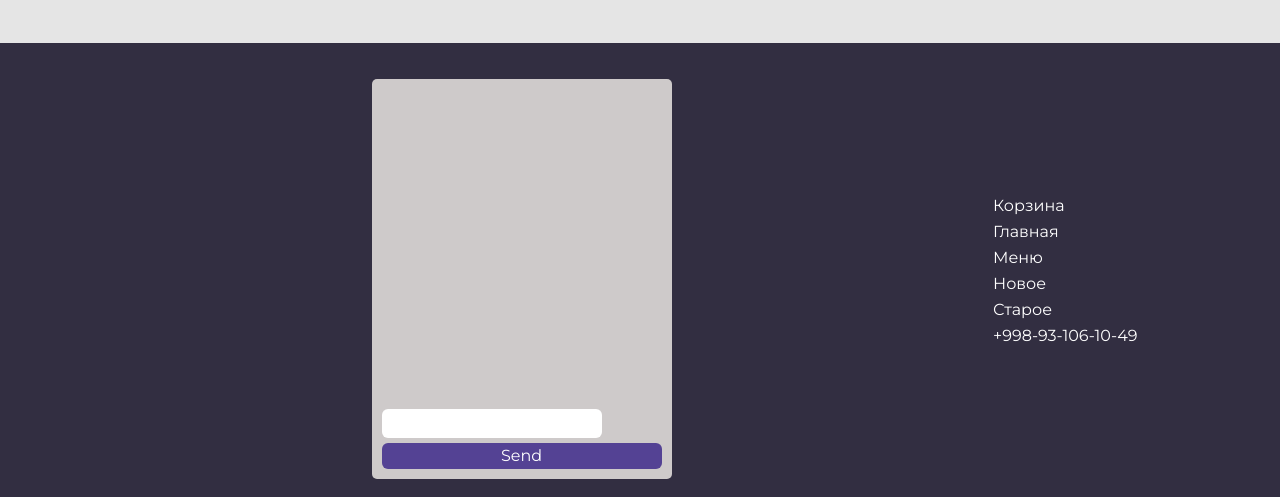
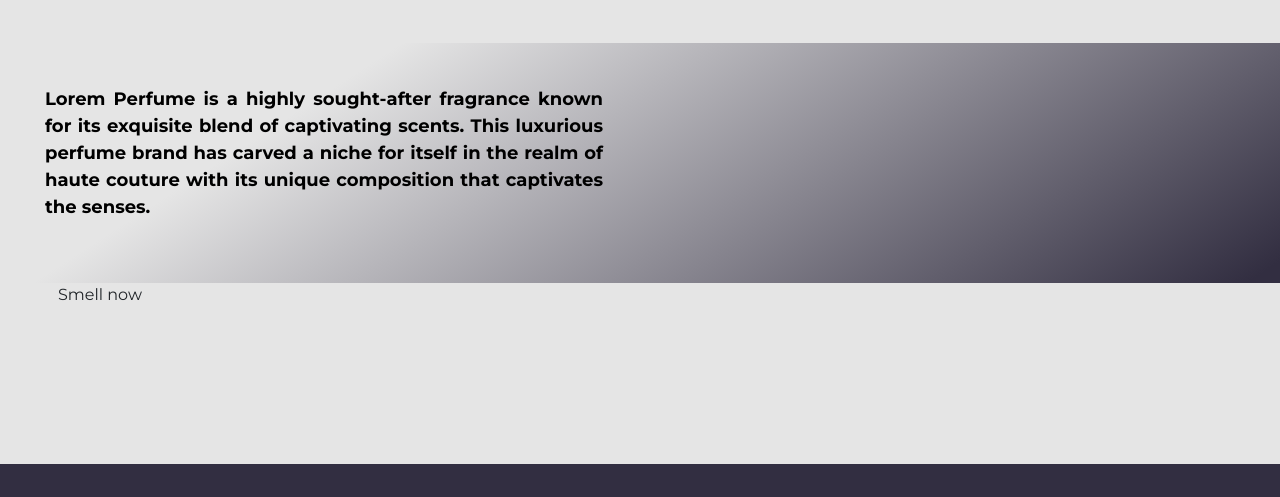
Before and after one commit to temics/Perfumery, a plain HTML site: page index.html in a window 1280 px wide. Shown: the part 802-1299 px from the top of the page. Drawn offline with nearby package versions, Linux system fonts and the light colour scheme.

Commit message:
interesting

```diff
--- a/css/style.css
+++ b/css/style.css
@@ -142,7 +142,7 @@ header {
     background-color: #322E41;
     padding-top: 36px;
     padding-bottom: 58px;
-
+    margin-top: 70px;
 }
 .footer-content form {
     display: flex;
@@ -445,3 +445,40 @@ font-size: 18;
 .dif-link{
     background-color: #ffffff00;
 }
+.trailer::before {
+    content: '';
+    width: 100%;
+    height: 30%;
+    position: absolute;
+    background: linear-gradient(327deg, #322E41 2%, #e5e5e5 75.64%, rgb(255 255 255 / 0%) 100.72%);
+    z-index: 1;
+}
+.trailer__video {
+    position: absolute;
+    top: 0;
+    right: 0;
+    height: 100%;
+}
+.trailer__content {
+    padding: 43px 0 80px;
+    position: relative;
+    z-index: 1;
+    margin-left: 45;
+}
+.trailer__content-img {
+    max-width: 460px;
+    width: 100%;
+    display: block;
+    margin-bottom: 50px;
+}
+.trailer__content-desc {
+    font-family: Montserrat;
+    font-weight: 700;
+    max-width: 558px;
+    width: 100%;
+    font-size: 18px;
+    line-height: 27px;
+    color:#000000;
+    margin-bottom: 55px;
+    text-align: justify;
+}
--- a/index.html
+++ b/index.html
@@ -127,10 +127,17 @@
       <button class="bagbtn">Оплатить</button>
   </div>
 
-  <div id="popupOverlay" class="popup-overlay"></div>
+   <div class="trailer">
+    <video src="" class="trailer__video"></video>
+        <div class="trailer__content">
+            <p class="trailer__content-desc">Lorem Perfume is a highly sought-after fragrance known for its exquisite blend of captivating scents. This luxurious perfume brand has carved a niche for itself in the realm of haute couture with its unique composition that captivates the senses.</p>
+            <a href="#" class="btn">Smell now</a>
+        </div>
+   </div>
 
 
   </main>
+
   <footer class="footer">
       <div class="container footer-content">
             <div id="chat-container">
```
Also changed, not shown: menu.html (+0 -1 lines).
